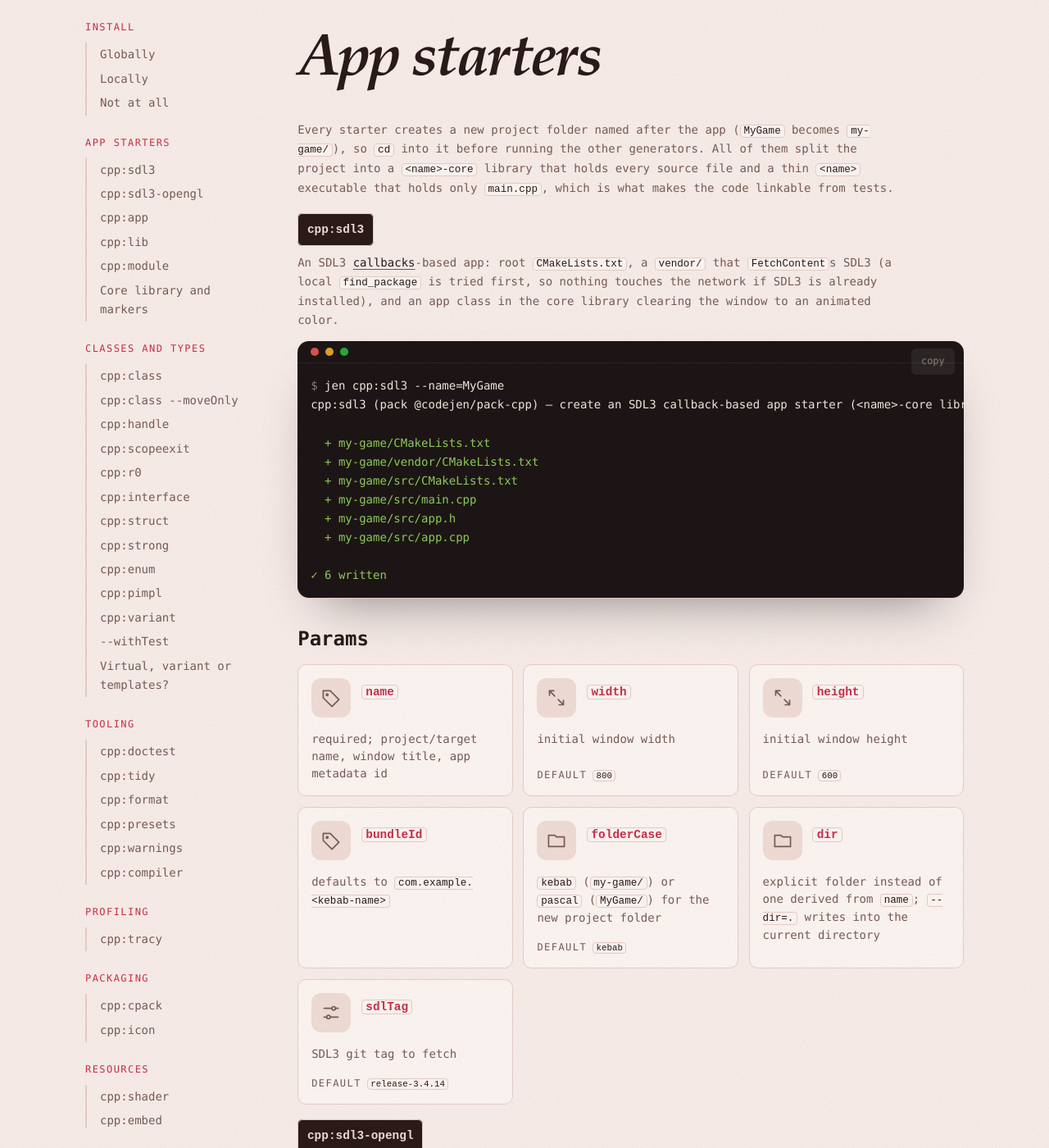
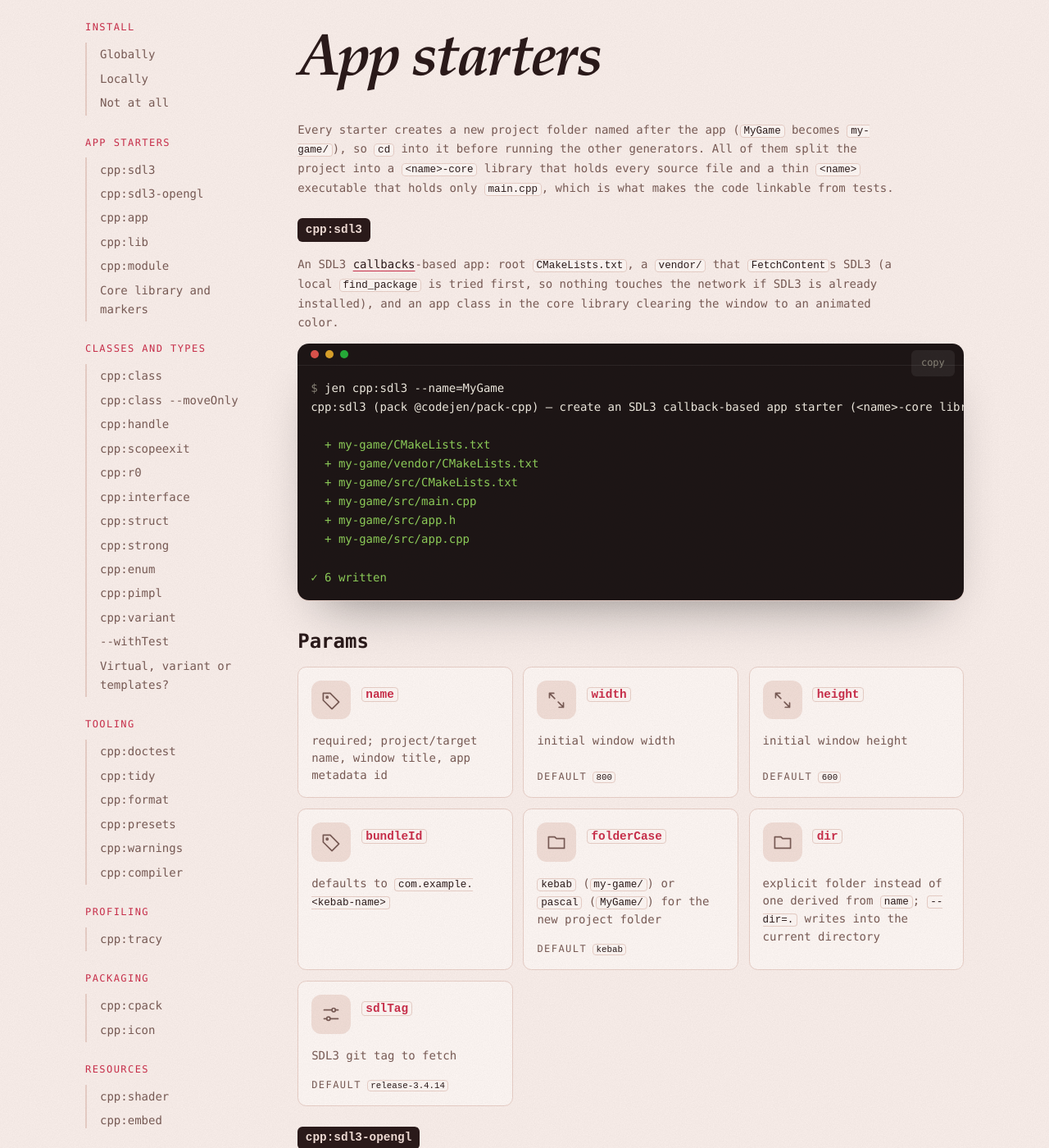
Before and after one commit to learosema/jen, a Jekyll site: the page built from docs/recipes.md, in a window 1280 px wide and 1400 px high, scrolled down 1810 px. Shown: the whole window at 82% size. Built offline with Jekyll 4.4.1, drawn with Linux system fonts in a browser that asks for light colours.

Commit message:
chore: fix paddings

```diff
--- a/docs/css/recipes.css
+++ b/docs/css/recipes.css
@@ -37,10 +37,12 @@
   font-size: var(--text-body);
 }
 .doc h3 code {
+  display: inline-block;  /* so the padding counts towards the heading's height */
   background: var(--fg);
   color: var(--bg-2);
+  border-color: transparent;
   border-radius: 0.375rem;
-  padding: 0.75em;
+  padding: 0.1em 0.6em;
 }
 .doc h1,
 .doc h2,
```
